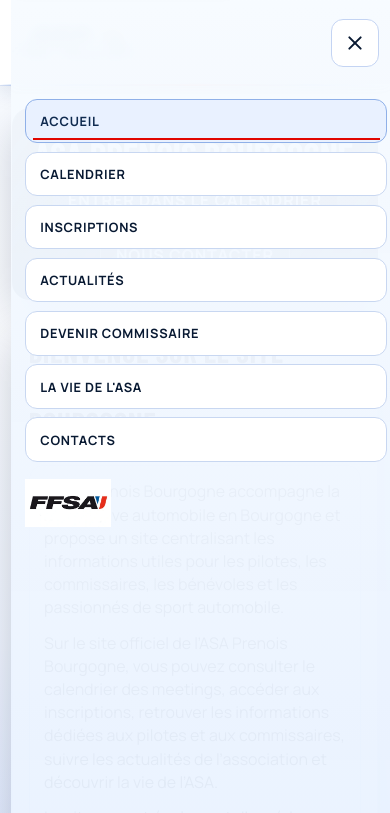
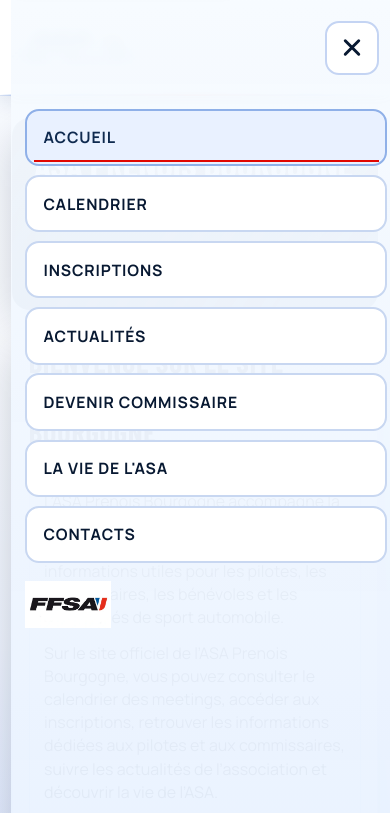
Before and after one commit to Alexandre-Rupp/Site-Asa-Prenois-Bourgogne, a plain HTML site: page index.html in a window 390 px wide. Both pictures are taken after a click on the button 354 px from the left and 42 px from the top of the page. Shown: the top 813 px of the page. Drawn offline with nearby package versions, Linux system fonts and the light colour scheme; a web font is replaced by a local one.

Commit message:
Update styles.css

```diff
--- a/styles.css
+++ b/styles.css
@@ -2406,6 +2406,10 @@
 }
 
 @media (max-width: 980px) {
+  :root {
+    --topbar-height: 92px;
+  }
+
   body.is-mobile-menu-open {
     overflow: hidden;
   }
@@ -2441,14 +2445,35 @@
   .topbar {
     grid-template-columns: minmax(0, 1fr) auto;
     gap: 0.55rem;
+    padding-top: 0.72rem;
+    padding-bottom: 0.72rem;
     overflow: visible;
   }
 
   .nav-toggle {
     display: inline-flex;
+    width: 52px;
+    height: 52px;
+    border-width: 2px;
+    border-radius: 14px;
     justify-self: end;
     position: relative;
     z-index: 72;
+  }
+
+  .nav-toggle-line,
+  .nav-toggle-line::before,
+  .nav-toggle-line::after {
+    width: 22px;
+    height: 3px;
+  }
+
+  .nav-toggle-line::before {
+    top: -7px;
+  }
+
+  .nav-toggle-line::after {
+    top: 7px;
   }
 
   .topbar-right {
@@ -2499,12 +2524,14 @@
 
   .main-nav a {
     display: block;
-    font-size: 1rem;
+    font-size: 1.06rem;
+    font-weight: 800;
     color: var(--blue-900);
-    border: 1px solid #c8d7f1;
-    border-radius: 12px;
+    border: 2px solid #c8d7f1;
+    border-radius: 14px;
     background: #ffffff;
-    padding: 0.76rem 0.92rem;
+    padding: 0.92rem 1.02rem;
+    min-height: 52px;
   }
 
   .main-nav a::after {
@@ -2582,15 +2609,15 @@
 
 @media (max-width: 640px) {
   :root {
-    --topbar-height: 86px;
+    --topbar-height: 96px;
   }
 
   .topbar {
     position: sticky;
     top: 0;
     gap: 0.7rem;
-    padding-top: 0.64rem;
-    padding-bottom: 0.64rem;
+    padding-top: 0.78rem;
+    padding-bottom: 0.78rem;
     min-height: var(--topbar-height);
   }
 
@@ -2617,9 +2644,9 @@
   }
 
   .nav-toggle {
-    width: 48px;
-    height: 48px;
-    border-radius: 12px;
+    width: 54px;
+    height: 54px;
+    border-radius: 14px;
   }
 
   .hero h1 {
@@ -2639,7 +2666,9 @@
   }
 
   .main-nav a {
-    font-size: 0.8rem;
+    font-size: 0.98rem;
+    padding: 0.98rem 1.05rem;
+    min-height: 54px;
   }
 
   .filter-btn {
```
